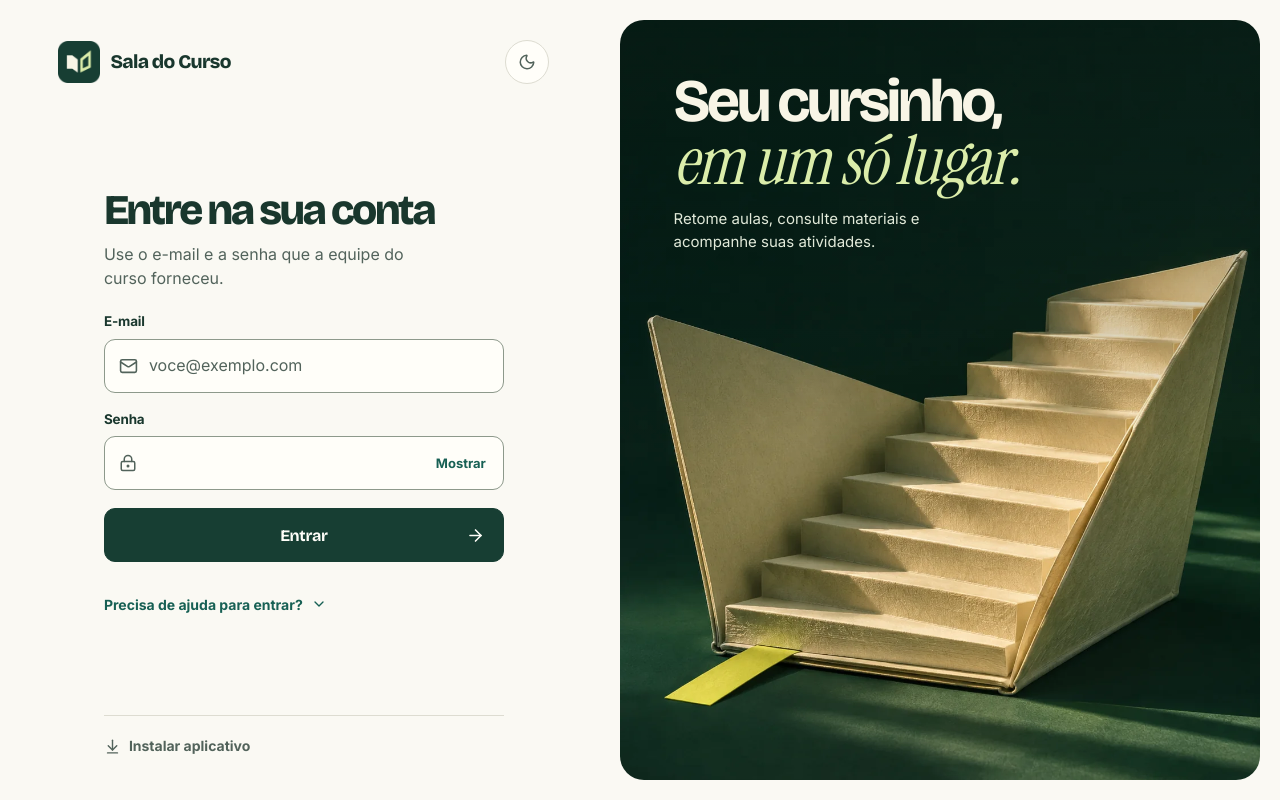
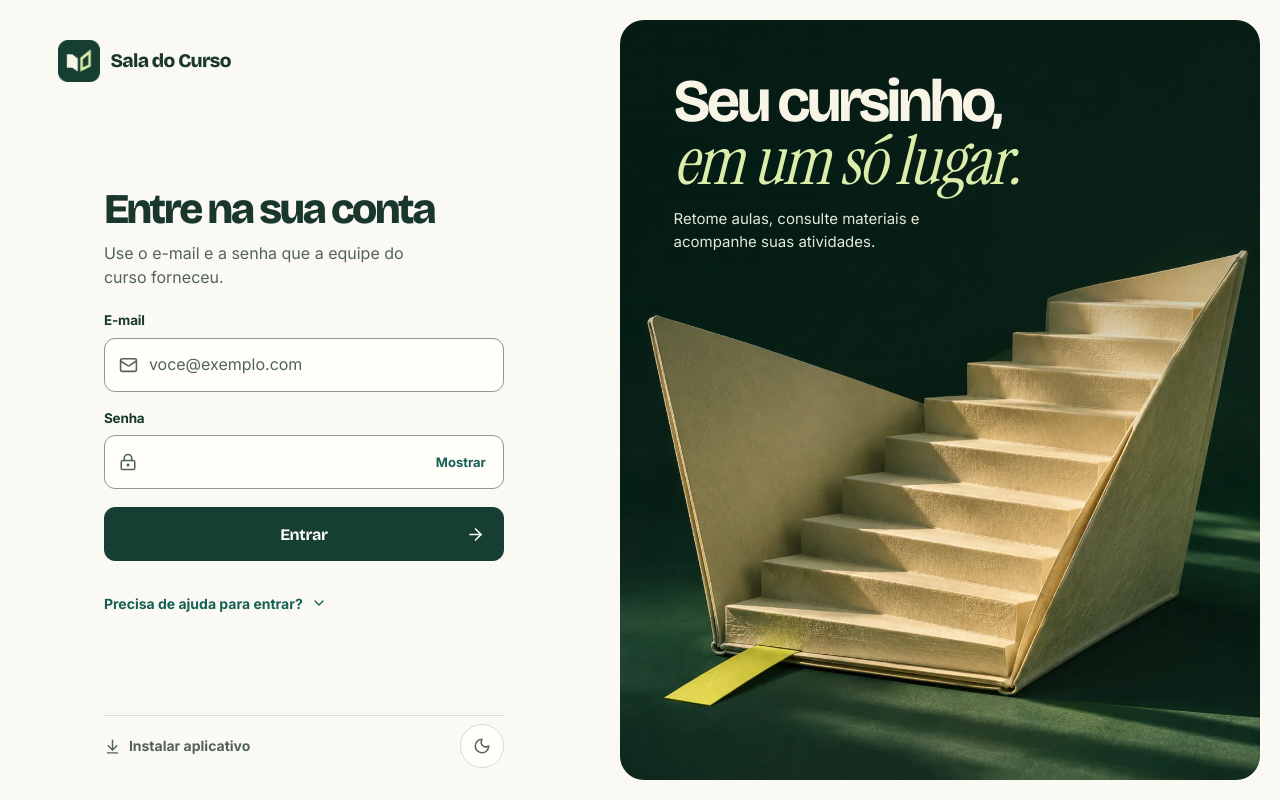
Before and after one commit to RafaelADSdev/Plataforma-Video, a Next.js app: page /login in a window 1280 px wide. Built offline with nearby package versions, Linux system fonts and the light colour scheme.

Commit message:
fix: move login theme toggle to the footer

```diff
--- a/src/app/(auth)/login/login.css
+++ b/src/app/(auth)/login/login.css
@@ -33,8 +33,6 @@ html[data-theme="dark"] .login-shell {
 .login-header {
   display: flex;
   align-items: center;
-  justify-content: space-between;
-  gap: 1rem;
 }
 
 .login-brand {
@@ -52,19 +50,20 @@ html[data-theme="dark"] .login-shell {
   width: 2.625rem;
 }
 
-.login-header .theme-toggle {
+.login-footer .theme-toggle {
+  grid-column: 2;
   background: var(--login-input);
   border-color: var(--border);
   border-radius: 50%;
 }
 
-.login-header .theme-toggle:hover {
+.login-footer .theme-toggle:hover {
   background: var(--surface-muted);
   border-color: var(--border-strong);
 }
 
 .login-card,
-.login-install {
+.login-footer {
   width: min(100%, var(--login-content-width));
   justify-self: center;
 }
@@ -215,7 +214,11 @@ html[data-theme="dark"] .login-shell {
   font-size: 0.875rem;
 }
 
-.login-install {
+.login-footer {
+  display: grid;
+  grid-template-columns: minmax(0, 1fr) auto;
+  align-items: start;
+  gap: 0.75rem;
   padding-top: 0.5rem;
   border-top: 1px solid var(--border);
 }
--- a/src/app/(auth)/login/page.tsx
+++ b/src/app/(auth)/login/page.tsx
@@ -28,7 +28,6 @@ export default function LoginPage() {
             <BrandMark />
             Sala do Curso
           </p>
-          <ThemeToggle />
         </header>
 
         <main className="login-card" aria-labelledby="login-title">
@@ -46,7 +45,10 @@ export default function LoginPage() {
           </details>
         </main>
 
-        <PwaInstall />
+        <footer className="login-footer">
+          <PwaInstall />
+          <ThemeToggle />
+        </footer>
       </div>
 
       <aside className={`login-feature ${instrumentSerif.variable}`} aria-label="Sobre a Sala do Curso">
--- a/src/components/pwa-install.tsx
+++ b/src/components/pwa-install.tsx
@@ -49,7 +49,7 @@ export function PwaInstall() {
   if (installed) return null;
 
   return (
-    <footer className="login-install">
+    <div className="login-install">
       <button
         type="button"
         onClick={install}
@@ -63,6 +63,6 @@ export function PwaInstall() {
         <p>No iPhone, no Safari, vá de <strong>Compartilhar</strong> para <strong>Adicionar à Tela de Início</strong>. Ative <strong>Abrir como App da Web</strong> se a opção aparecer.</p>
         <p>No Android ou computador, procure <strong>Instalar</strong>, <strong>Adicionar à tela inicial</strong> ou <strong>Adicionar ao Dock</strong> no menu do navegador.</p>
       </div>
-    </footer>
+    </div>
   );
 }
```
